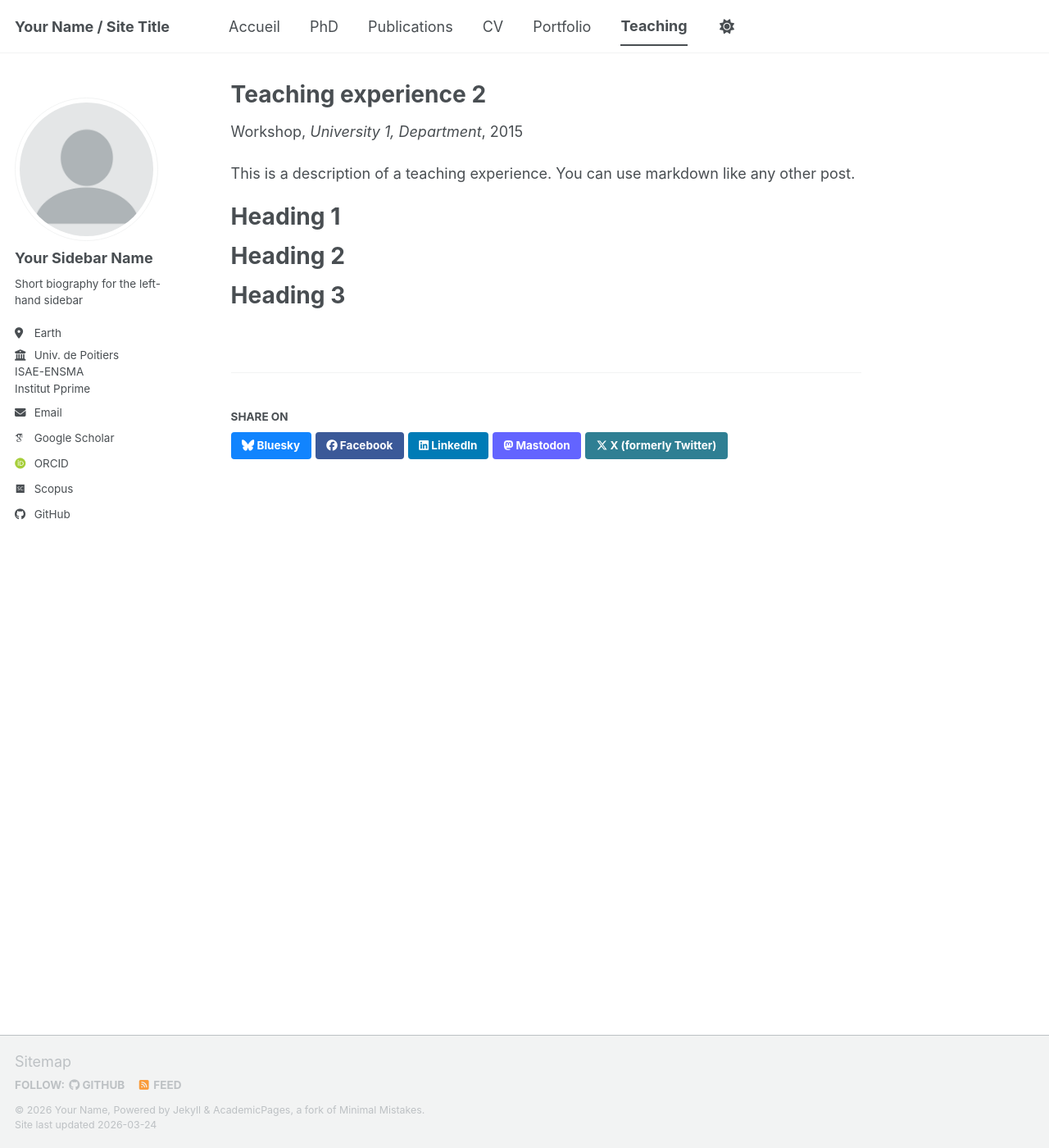
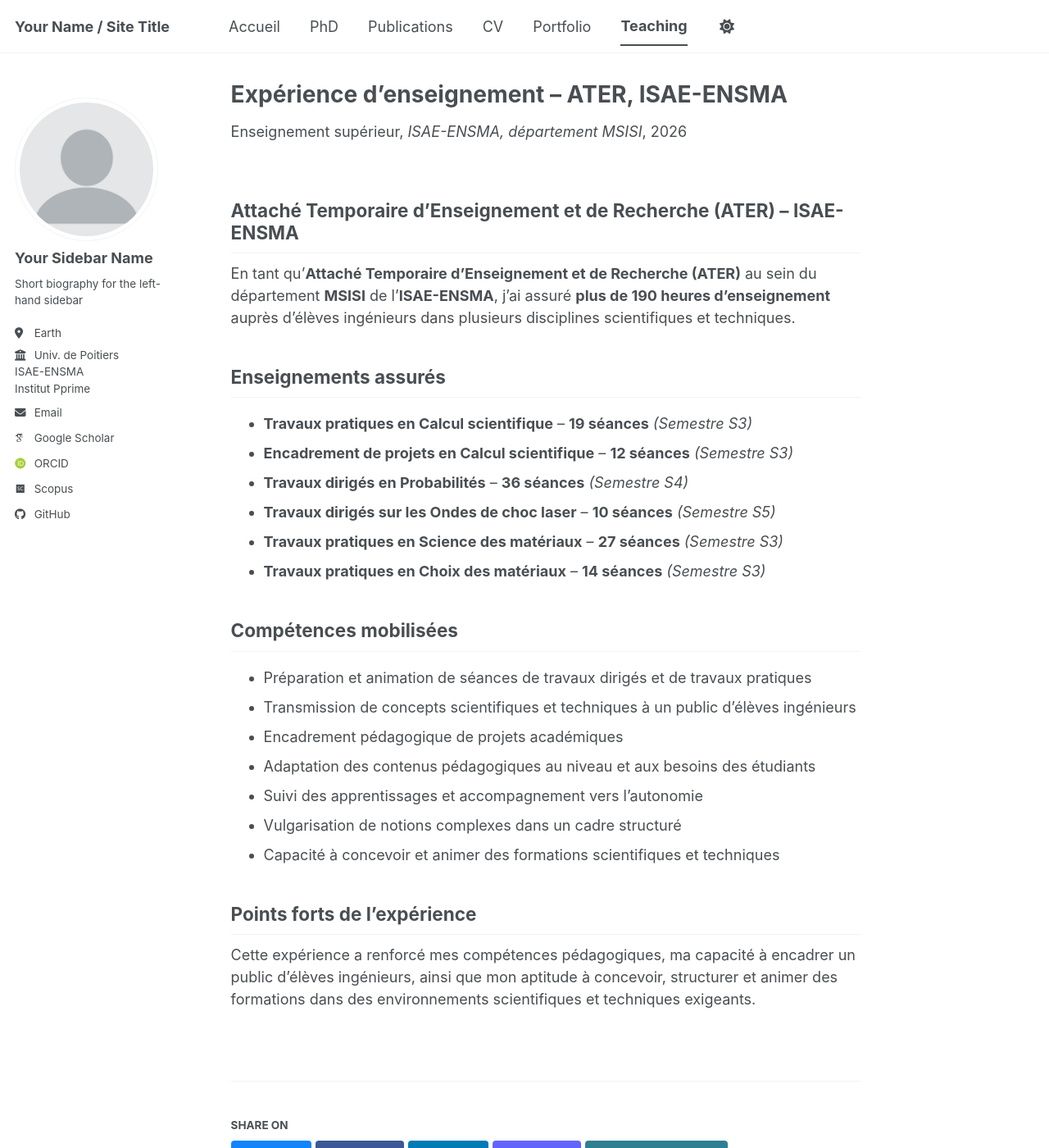
Before and after one commit to Anas-Sg-git/anas-sghuri, a Jekyll site: the page built from _teaching/2015-spring-teaching-2.md, in a window 1280 px wide and 1400 px high. Shown: the whole window at 82% size. Built offline with Jekyll 4.4.1, drawn with Linux system fonts in a browser that asks for light colours; some web fonts are replaced; a script bundle is joined from its source files by our own code; library files that are not in the unit come from our copies.

Commit message:
Update 2015-spring-teaching-2.md

```diff
--- a/_teaching/2015-spring-teaching-2.md
+++ b/_teaching/2015-spring-teaching-2.md
@@ -1,20 +1,35 @@
 ---
-title: "Teaching experience 2"
+title: "Expérience d’enseignement – ATER, ISAE-ENSMA"
 collection: teaching
-type: "Workshop"
-permalink: /teaching/2015-spring-teaching-1
-venue: "University 1, Department"
-date: 2015-01-01
-location: "City, Country"
+type: "Enseignement supérieur"
+permalink: /teaching/ater-isae-ensma/
+venue: "ISAE-ENSMA, département MSISI"
+location: "Chasseneuil-du-Poitou, France"
 ---
 
-This is a description of a teaching experience. You can use markdown like any other post.
+## Attaché Temporaire d’Enseignement et de Recherche (ATER) – ISAE-ENSMA
 
-Heading 1
-======
+En tant qu’**Attaché Temporaire d’Enseignement et de Recherche (ATER)** au sein du département **MSISI** de l’**ISAE-ENSMA**, j’ai assuré **plus de 190 heures d’enseignement** auprès d’élèves ingénieurs dans plusieurs disciplines scientifiques et techniques.
 
-Heading 2
-======
+## Enseignements assurés
 
-Heading 3
-======
+- **Travaux pratiques en Calcul scientifique** – **19 séances** *(Semestre S3)*
+- **Encadrement de projets en Calcul scientifique** – **12 séances** *(Semestre S3)*
+- **Travaux dirigés en Probabilités** – **36 séances** *(Semestre S4)*
+- **Travaux dirigés sur les Ondes de choc laser** – **10 séances** *(Semestre S5)*
+- **Travaux pratiques en Science des matériaux** – **27 séances** *(Semestre S3)*
+- **Travaux pratiques en Choix des matériaux** – **14 séances** *(Semestre S3)*
+
+## Compétences mobilisées
+
+- Préparation et animation de séances de travaux dirigés et de travaux pratiques
+- Transmission de concepts scientifiques et techniques à un public d’élèves ingénieurs
+- Encadrement pédagogique de projets académiques
+- Adaptation des contenus pédagogiques au niveau et aux besoins des étudiants
+- Suivi des apprentissages et accompagnement vers l’autonomie
+- Vulgarisation de notions complexes dans un cadre structuré
+- Capacité à concevoir et animer des formations scientifiques et techniques
+
+## Points forts de l’expérience
+
+Cette expérience a renforcé mes compétences pédagogiques, ma capacité à encadrer un public d’élèves ingénieurs, ainsi que mon aptitude à concevoir, structurer et animer des formations dans des environnements scientifiques et techniques exigeants.
```
